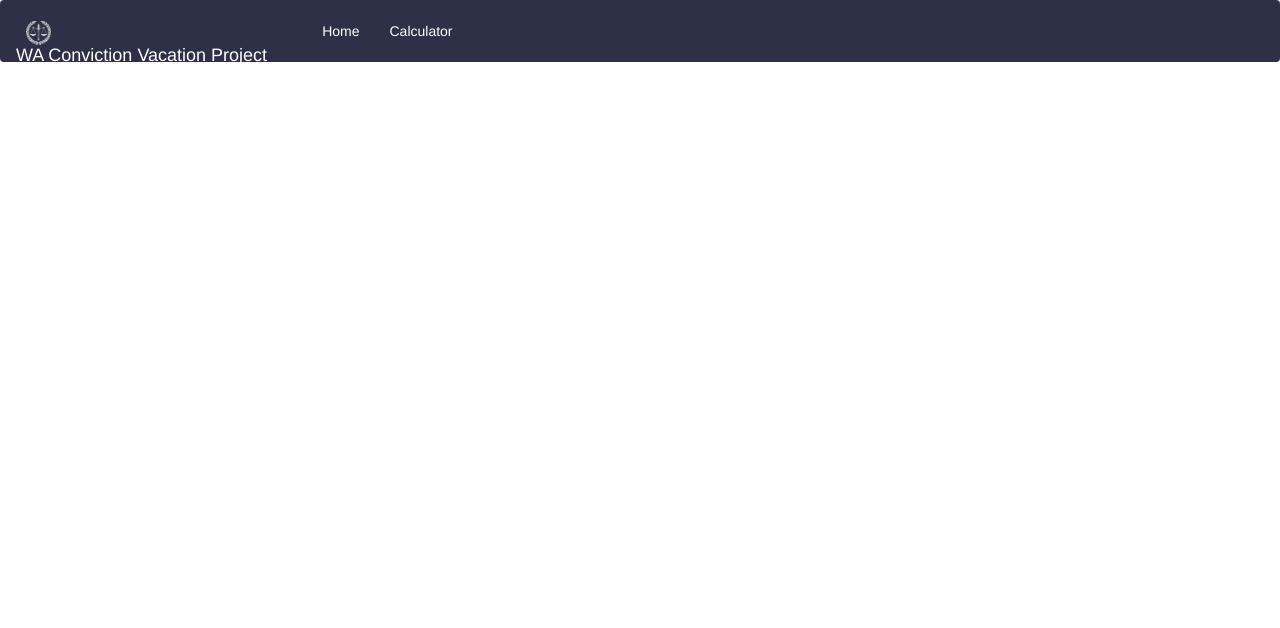
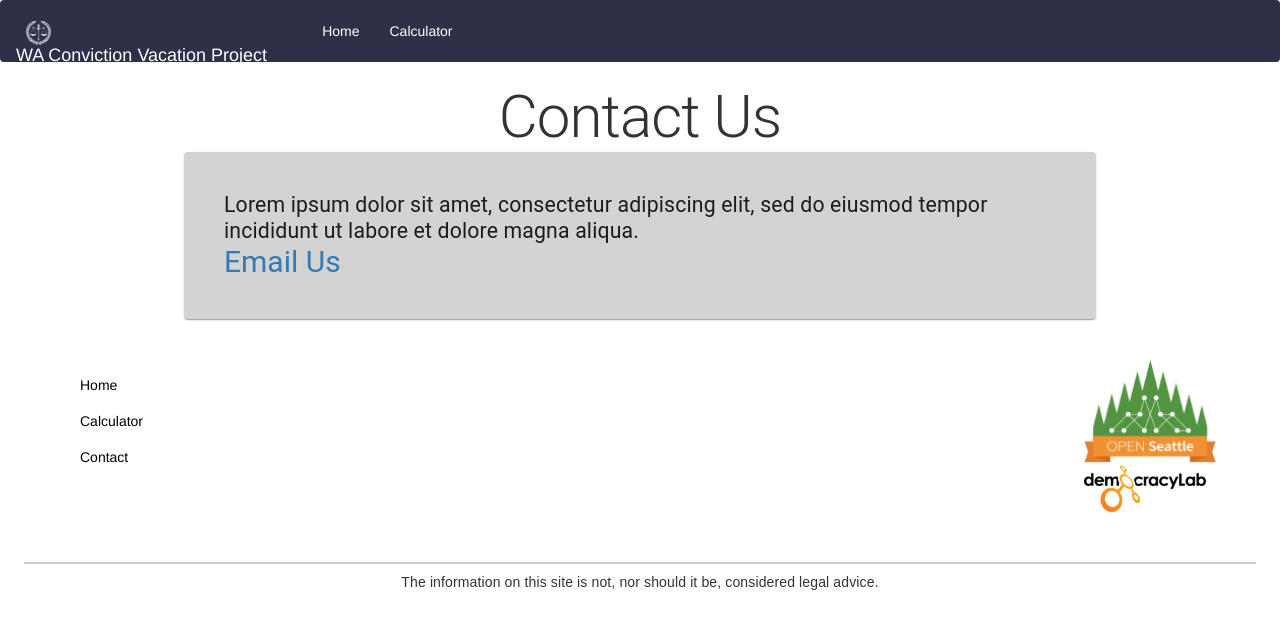
Before and after one commit to openseattle/clearviction-v1, a React (Create React App) app: page /contact in a window 1280 px wide. Shown: the top 628 px of the page. Built offline with nearby package versions, Linux system fonts and the light colour scheme.

Commit message:
update contact page

```diff
--- a/src/App.js
+++ b/src/App.js
@@ -25,8 +25,10 @@ function App() {
           <Redirect to="/calculator/landing-0" />
         </Route>
         <Route exact path="/about">
-          {/* <ContactPage /> */}
           <AboutPage />
+        </Route>
+        <Route exact path="/contact">
+          <ContactPage />
         </Route>
       </Switch>
     </div>
--- a/src/Pages/ContactPage.jsx
+++ b/src/Pages/ContactPage.jsx
@@ -1,14 +1,15 @@
+import React from "react";
+
 import {
   Container,
-  Grid,
   Typography,
   Box,
-  Button,
+  Paper,
   makeStyles,
 } from "@material-ui/core";
-import React from "react";
 import PrimaryButton from "../ui-kit/Button";
 import Footer from "../Components/Footer";
+import SecondaryButton from "../ui-kit/SecondaryButton";
 
 const useStyles = makeStyles({
   bg: {
@@ -24,11 +25,19 @@ const ContactPage = () => {
         <Typography variant="h1" align="center">
           Contact Us
         </Typography>
-        <PrimaryButton text={"Email"} />
-
-        <Box padding={5} margin={5}></Box>
-        <Footer />
+        <Paper style={{ backgroundColor: "lightgrey" }}>
+          <Box padding={5}>
+            <Typography variant="h4">
+              Lorem ipsum dolor sit amet, consectetur adipiscing elit, sed do
+              eiusmod tempor incididunt ut labore et dolore magna aliqua.
+            </Typography>
+            <Typography variant="h3">
+              <a href="mailto:contact@cvp.org"> Email Us</a>
+            </Typography>
+          </Box>
+        </Paper>
       </Container>
+      <Footer />
     </>
   );
 };
--- a/src/ui-kit/SecondaryButton.jsx
+++ b/src/ui-kit/SecondaryButton.jsx
@@ -1,4 +1,4 @@
-import Button from "@mui/material/Button";
+import Button from "@material-ui/core/Button";
 import { makeStyles } from "@material-ui/styles";
 
 const useStyles = makeStyles({
```
